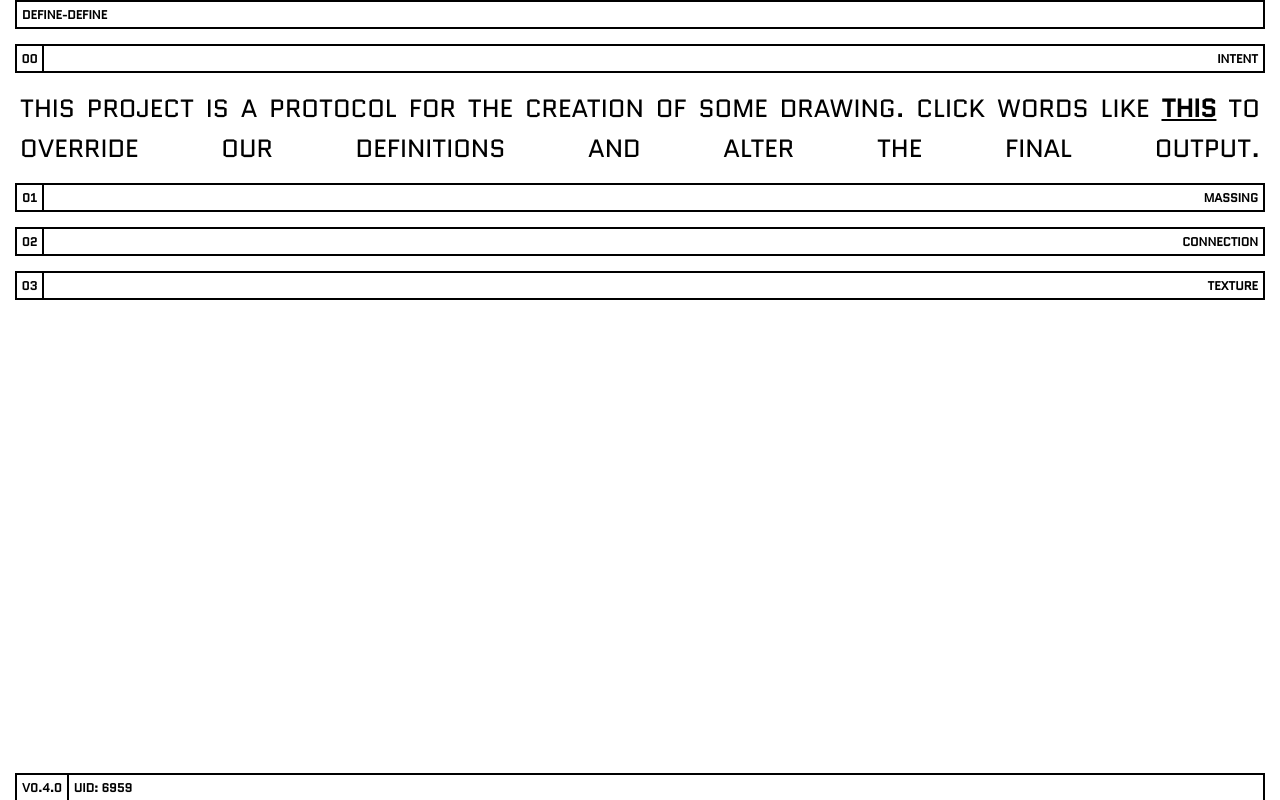
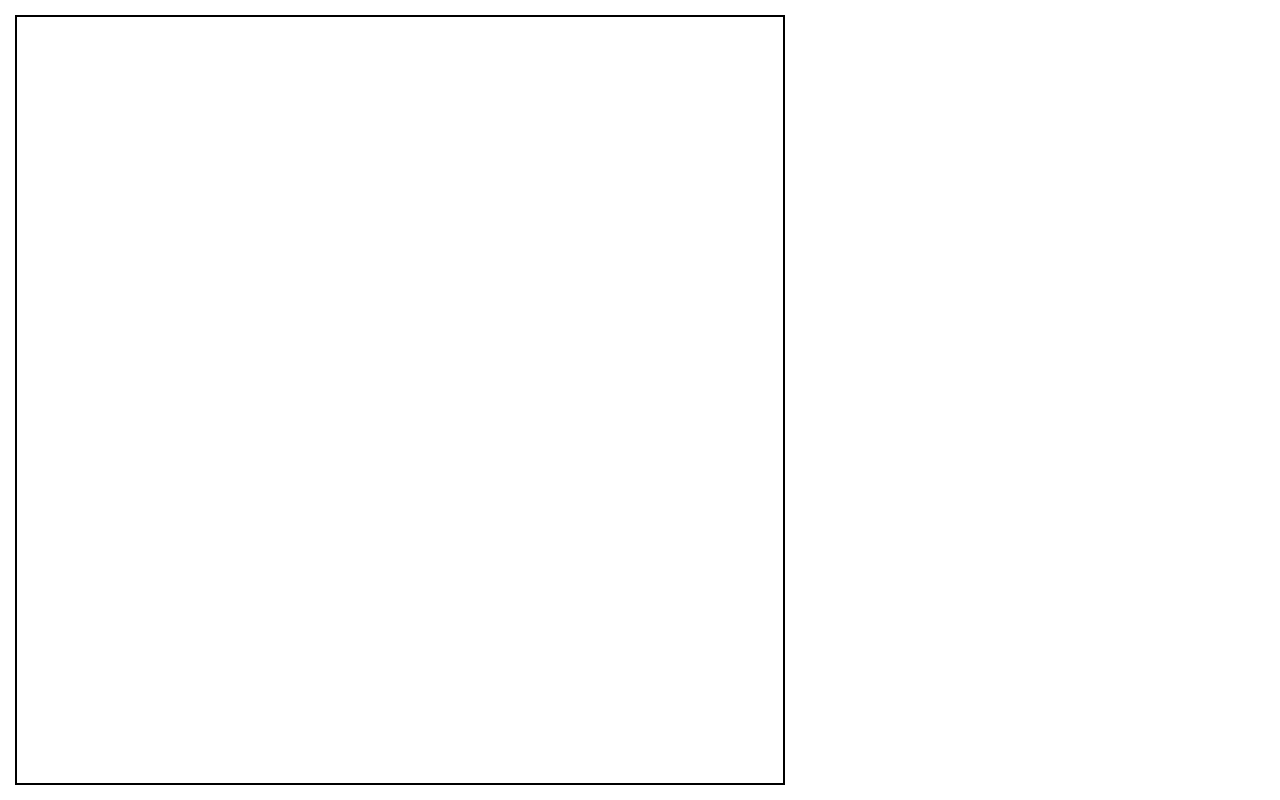
Before and after one commit to cdriesler/define-define, a Vue app in the folder app/: page /define in a window 1280 px wide. Before the commit this address led to /. Built offline with nearby package versions, Linux system fonts and the light colour scheme; no server answers.

Commit message:
query and view drawing

```diff
--- a/app/src/router.ts
+++ b/app/src/router.ts
@@ -1,6 +1,7 @@
 import Vue from 'vue';
 import Router from 'vue-router';
 import Protocol from './views/Protocol.vue';
+import Viewer from './views/Viewer.vue';
 
 Vue.use(Router);
 
@@ -14,6 +15,11 @@ export default new Router({
       component: Protocol,
     },
     {
+      path: '/define',
+      name: 'viewer',
+      component: Viewer,
+    },
+    {
       path: '**',
       redirect: '/'
     }
--- a/app/src/views/Viewer.vue
+++ b/app/src/views/Viewer.vue
@@ -1,39 +1,113 @@
 <template>
     <div id="viewer">
-        <div class="artboard" v-html="svg">
+        <div ref="svgar" class="artboard" v-html="svg">
+        </div>
+        <div class="queue">
+
         </div>
     </div>
 </template>
 
 <style>
+#viewer {
+    position: absolute;
+    left: 0;
+    top: 0;
 
+    display: flex;
+    flex-direction: row;
+    flex-wrap: wrap;
+
+    width: 100vw;
+    height: 100vh;
+
+    background: white;
+
+    z-index: 1000;
+
+    overflow: hidden;
+}
+
+.artboard {
+    border: 2px solid black;
+    background: none;
+
+    box-sizing: border-box;
+
+    margin-top: 15px;
+}
+
+.queue {
+    flex-grow: 1;
+
+}
+
+@media screen and (orientation: portrait) {
+    .artboard {
+        width: calc(100vw - 30px);
+        height: calc(100vw - 30px);
+        margin-bottom: 15px;
+        margin-left: 15px;
+        margin-right: 15px;
+    }
+}
+
+@media screen and (orientation: landscape) {
+    .artboard {
+        height: calc(100vh - 30px);
+        width: calc(100vh - 30px);
+        margin-left: 15px;
+        margin-right: 15px;
+    }
+}
 </style>
 
 <script lang="ts">
 import Vue from 'vue'
 import DrawingManifest from '../models/DrawingManifest';
+import { Drawing, Layer, State, GeometryElement, StyleBuilder } from 'svgar';
+
 export default Vue.extend({
     name: "viewer",
     data() {
         return {
             uri: "",
-            drawing: DrawingManifest,
+            drawing: undefined,
+            w: 0,
         }
     },
     created() {
         this.uri = process.env.VUE_APP_FCT_URL;
-        let destination: string = `${this.uri}/d`;
+        let destination: string = `${this.uri}/d/fiHJx16YQQ0Plx5sItha`;
         this.$http.get(destination).then(dwg => {
-
-        })
+            this.drawing = new DrawingManifest(dwg.data);
+        });
     },
     mounted() {
-
+        let canvas:Element = this.$refs.svgar;
+        this.w = canvas.clientWidth;
     },
     computed: {
         svg(): string {
+            if (this.drawing == undefined) {
+                return "";
+            }
+            let data:DrawingManifest = this.drawing;
+            let dwg = new Drawing("main");
 
-            return "";
+            let layer = new Layer("debug").AddTag("debug");
+
+            data.Debug.forEach(x => {
+                layer.AddGeometry(new GeometryElement(x));
+            });
+
+            dwg.AddLayer(layer);
+
+            let style = new State("debug-state").AddStyle(new StyleBuilder("debug-style").Fill("none").Stroke("#000000").StrokeWidth("2px").Build()).Target("debug-style", "debug");
+
+            dwg.AddState(style);
+
+            return dwg.Compile(undefined, this.w, this.w);
         }
     }
 })
```
